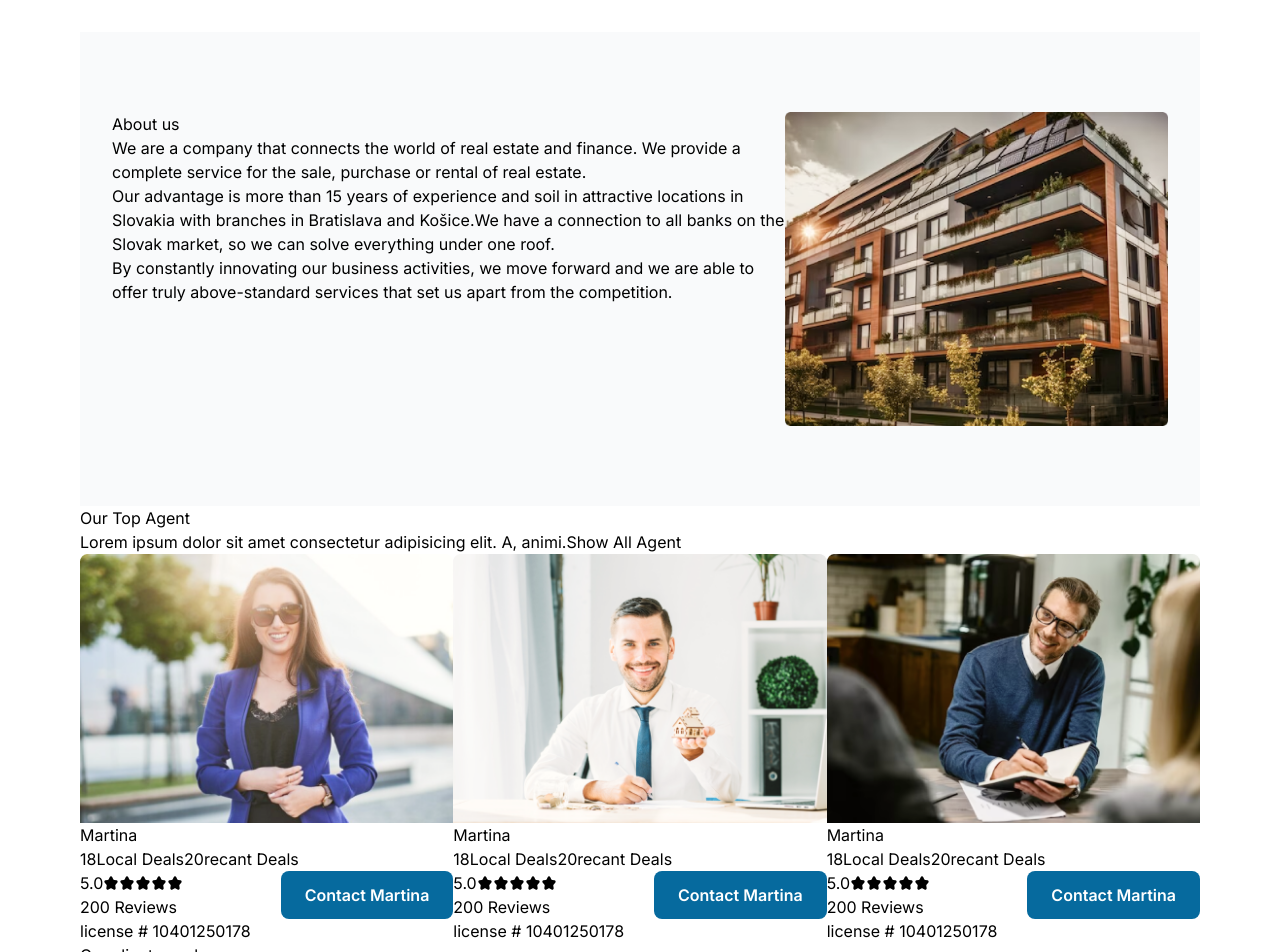
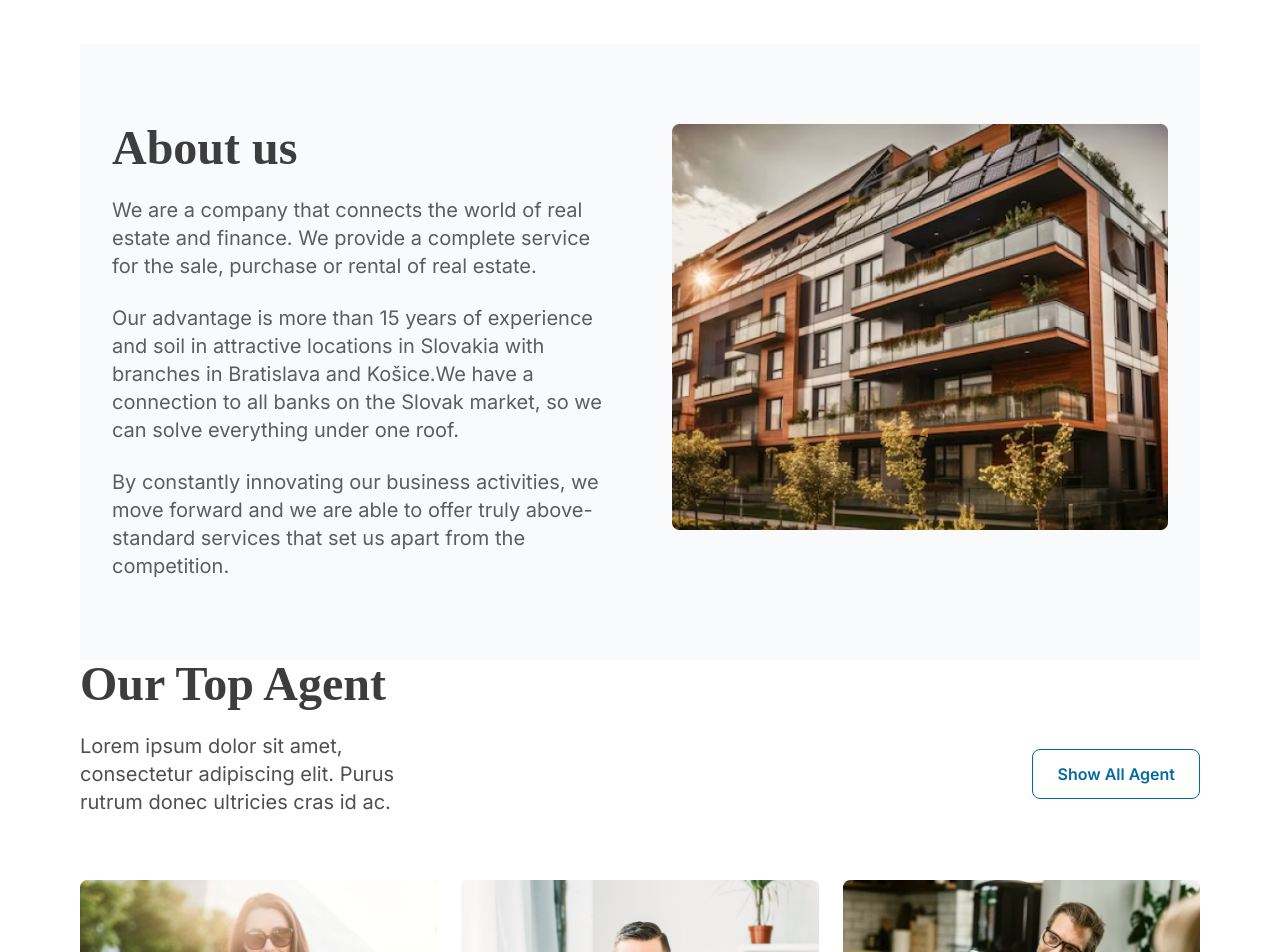
Before and after one commit to hasib9-99/rental, a Next.js app: page / in a window 1280 px wide. Shown: the part 2080-3032 px from the top of the page. Built offline with nearby package versions, Linux system fonts and the light colour scheme.

Commit message:
about style done

```diff
--- a/src/app/page.tsx
+++ b/src/app/page.tsx
@@ -28,12 +28,12 @@ export default function Home() {
 
       {/* Top offers  section start */}
       <section className="pt-16">
-        <h2 className="font-[Merriweather] text-5xl text-text font-bold">Top Offers</h2>
-        <div className="flex items-center justify-between">
-          <p className="lg:w-5/12 text-text-200 text-xl pt-3">Fulfill your career dreams, enjoy all the achievements of the city center and luxury housing to the fullest.</p>
+        <h2 className="sub-title">Top Offers</h2>
+        <div className="flex sm:flex-col md:flex-row items-center justify-between">
+          <p className="lg:w-5/12 sm:text-center md:sm:text-start text-text-200 text-xl py-3">Fulfill your career dreams, enjoy all the achievements of the city center and luxury housing to the fullest.</p>
           <button className="btn-secondary">Show all offers</button>
         </div>
-        <div className="grid grid-cols-3 gap-6">
+        <div className="grid grid-cols-1 md:grid-cols-2 lg:grid-cols-3 gap-6">
           {
             [
               'card-image.png',
@@ -76,26 +76,28 @@ export default function Home() {
         </div>
       </section>
 
-
-      <section className="flex py-20 px-8 bg-gray-50 mt-40">
-        <div>
-          <h2>About us</h2>
-          <p>We are a company that connects the world of real estate and finance. We provide a complete service for the sale, purchase or rental of real estate.</p>
-          <p>Our advantage is more than 15 years of experience and soil in attractive locations in Slovakia with branches in Bratislava and Košice.We have a connection to all banks on the Slovak market, so we can solve everything under one roof.</p>
-          <p>By constantly innovating our business activities, we move forward and we are able to offer truly above-standard services that set us apart from the competition.</p>
+      {/* about section  */}
+      <section className="flex gap-16 py-20 px-8 bg-gray-50 mt-40">
+        <div className="w-1/2 flex flex-col gap-6">
+          <h2 className="sub-title ">About us</h2>
+          <p className="text-xl text-text-200">We are a company that connects the world of real estate and finance. We provide a complete service for the sale, purchase or rental of real estate.</p>
+          <p className="text-xl text-text-200">Our advantage is more than 15 years of experience and soil in attractive locations in Slovakia with branches in Bratislava and Košice.We have a connection to all banks on the Slovak market, so we can solve everything under one roof.</p>
+          <p className="text-xl text-text-200">By constantly innovating our business activities, we move forward and we are able to offer truly above-standard services that set us apart from the competition.</p>
         </div>
-        <div>
-          <Image src={'/assets/images/about-us.png'} width={1000} height={500} alt="about us" />
+        <div className="w-1/2">
+          <Image src={'/assets/images/about-us.png'} width={600} height={100} alt="about us" />
         </div>
       </section>
 
+
+      {/* Our Top Agent */}
       <section>
-        <h2>Our Top Agent</h2>
-        <div className="flex">
-          <p>Lorem ipsum dolor sit amet consectetur adipisicing elit. A, animi.</p>
-          <button>Show All Agent</button>
+        <h2 className="sub-title">Our Top Agent</h2>
+        <div className="flex justify-between items-center pt-6 pb-16">
+          <p className="text-xl text-text-300 lg:w-1/3">Lorem ipsum dolor sit amet, consectetur adipiscing elit. Purus rutrum donec ultricies cras id ac.</p>
+          <button className="border border-primary text-primary font-semibold rounded-lg text-base px-6 py-3 hover:bg-gray-200">Show All Agent</button>
         </div>
-        <div className="flex">
+        <div className="flex gap-6">
           {
             [
               'agent-1.png',
@@ -103,10 +105,10 @@ export default function Home() {
               'agent-3.png'
             ].map((item: any, i: number) => {
               return (
-                <div key={i}>
+                <div key={i} className="bg-gray-50">
                   <Image src={`/assets/agent/${item}`} width={500} height={500} alt="agent image" />
-                  <div>
-                    <h4>Martina </h4>
+                  <div className="p-3">
+                    <h4 className="">Martina </h4>
                     <div className="flex">
                       <div className="flex">
                         <p>18</p>
--- a/src/components/globals/Footer.tsx
+++ b/src/components/globals/Footer.tsx
@@ -7,7 +7,7 @@ import IconLinkedin from '../icons/IconLinkedin';
 
 function Footer() {
   return (
-    <footer className='flex'>
+    <footer className='flex bg-primary justify-center '>
       <div>
         <span>
           <Logo />
--- a/src/components/icons/IconLinkedin.tsx
+++ b/src/components/icons/IconLinkedin.tsx
@@ -5,7 +5,7 @@ const IconLinkedin = () => {
         <svg xmlns="http://www.w3.org/2000/svg" width="1em" height="1em" viewBox="0 0 24 24" fill="none">
             <circle cx="4" cy="4" r="2" stroke="currentcolor" stroke-width="1.5" />
             <path d="M2 8.5H6V22H2V8.5Z" stroke="currentcolor" stroke-width="1.5" stroke-linejoin="round" />
-            <path d="M9 22H13V15C13 13.8954 13.8954 13 15 13C16.1046 13 17 13.8954 17 15V22H21V15C21 11.6863 18.3137 9 15 9C14.2987 9 13.6256 9.12031 13 9.34141V8.5H9V22ZM9 22V15" stroke="#F6F6F6" stroke-width="1.5" stroke-linejoin="round" />
+            <path d="M9 22H13V15C13 13.8954 13.8954 13 15 13C16.1046 13 17 13.8954 17 15V22H21V15C21 11.6863 18.3137 9 15 9C14.2987 9 13.6256 9.12031 13 9.34141V8.5H9V22ZM9 22V15" stroke="currentcolor" stroke-width="1.5" stroke-linejoin="round" />
         </svg>
     )
 }
--- a/src/styles/global.scss
+++ b/src/styles/global.scss
@@ -2,19 +2,23 @@
 @tailwind components;
 @tailwind utilities;
 
-
 // ---------------- Buttons --------------- //
 
 .btn {
-    @apply px-6 py-3 rounded-lg;
+  @apply px-6 py-3 rounded-lg;
 }
 
 .btn-primary {
-    @extend .btn;
-    @apply bg-primary hover:bg-primary-100 text-white font-semibold text-base;
+  @extend .btn;
+  @apply bg-primary hover:bg-primary-100 text-white font-semibold text-base;
 }
 
 .btn-secondary {
-    @extend .btn;
-    @apply  hover:bg-gray-300 font-semibold text-base border;
+  @extend .btn;
+  @apply hover:bg-gray-300 font-semibold text-base border;
 }
+
+//---------------text----------------------//
+.sub-title {
+  @apply font-[Merriweather] text-5xl text-text font-bold;
+}
```
